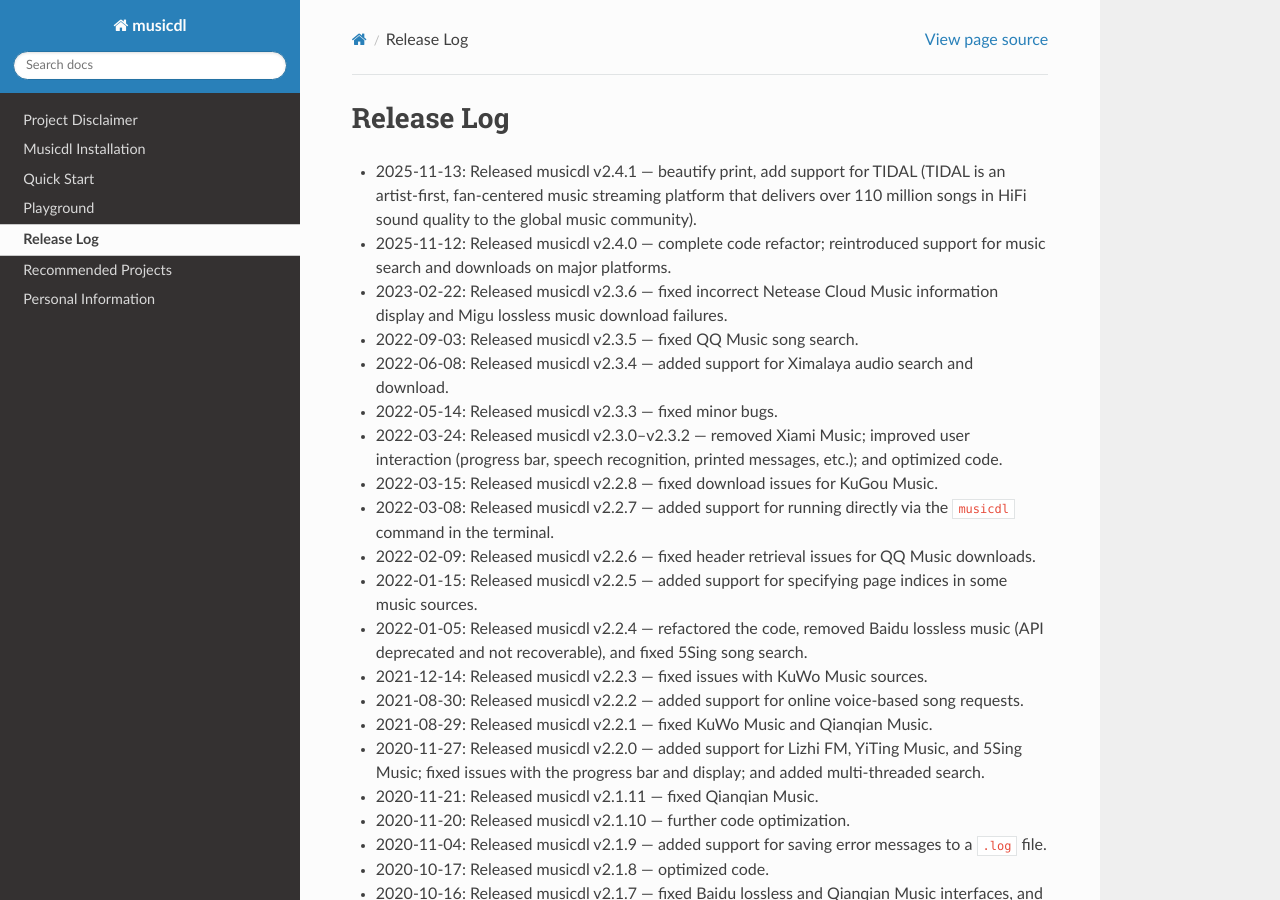
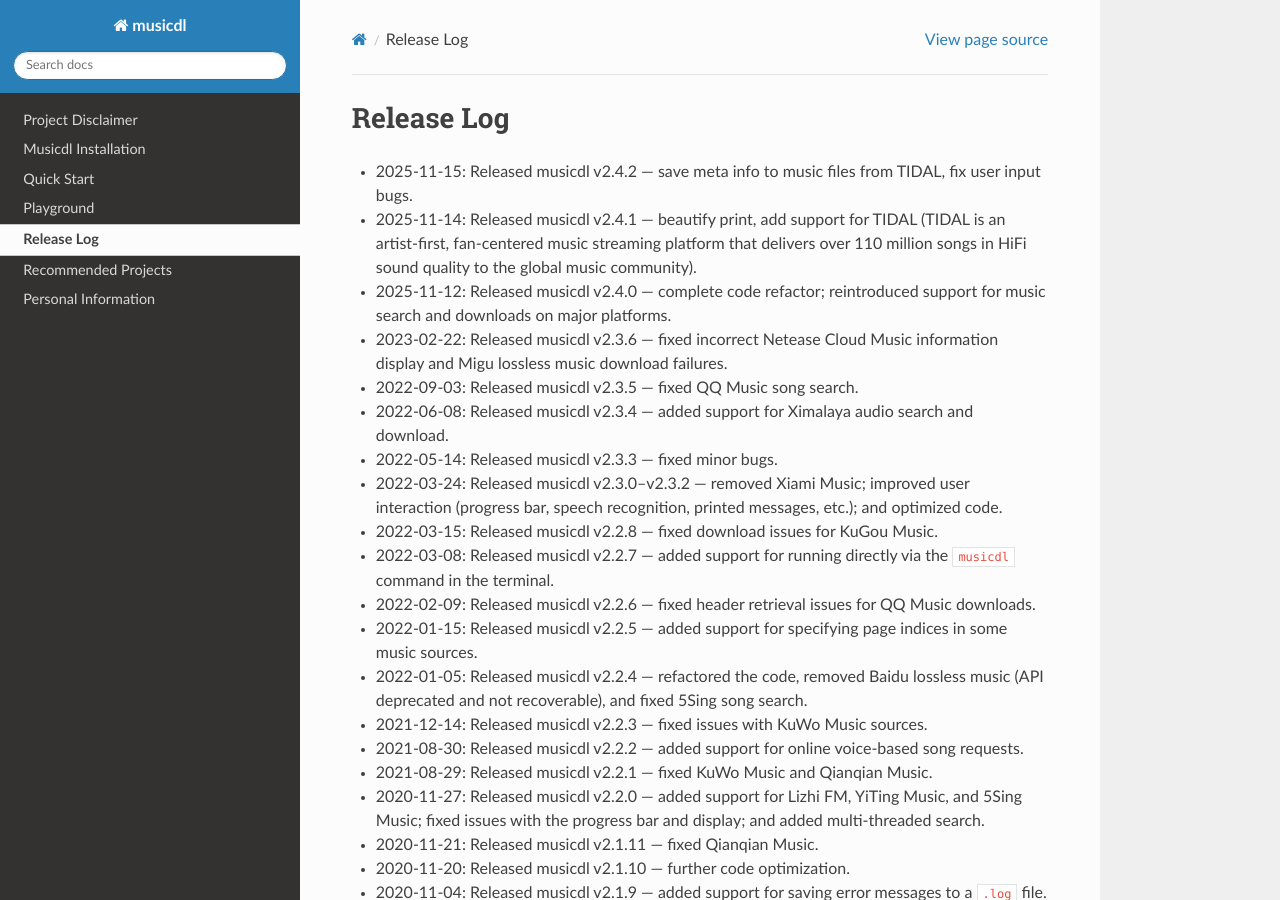
Before and after one commit to CharlesPikachu/musicdl, a Sphinx documentation site: the page built from docs/Changelog.md, in a window 1280 px wide and 900 px high. Built offline with Sphinx 7.4.7 and the Read the Docs theme 3.1.0, drawn with Linux system fonts in a browser that asks for light colours.

Commit message:
release musicdl v2.4.2

```diff
--- a/docs/Changelog.md
+++ b/docs/Changelog.md
@@ -1,6 +1,8 @@
 # Release Log
 
-- 2025-11-13: Released musicdl v2.4.1 — beautify print, add support for TIDAL (TIDAL is an artist-first, fan-centered music streaming platform that delivers over 110 million songs in HiFi sound quality to the global music community).
+- 2025-11-15: Released musicdl v2.4.2 — save meta info to music files from TIDAL, fix user input bugs.
+
+- 2025-11-14: Released musicdl v2.4.1 — beautify print, add support for TIDAL (TIDAL is an artist-first, fan-centered music streaming platform that delivers over 110 million songs in HiFi sound quality to the global music community).
 
 - 2025-11-12: Released musicdl v2.4.0 — complete code refactor; reintroduced support for music search and downloads on major platforms.
 
--- a/docs/conf.py
+++ b/docs/conf.py
@@ -20,7 +20,7 @@
 project = 'musicdl'
 copyright = '2020-2030, Zhenchao Jin'
 author = 'Zhenchao Jin'
-release = '2.4.1'
+release = '2.4.2'
 
 # -- General configuration ---------------------------------------------------
 
--- a/musicdl/__init__.py
+++ b/musicdl/__init__.py
@@ -5,7 +5,7 @@
 '''url'''
 __url__ = 'https://github.com/CharlesPikachu/musicdl'
 '''version'''
-__version__ = '2.4.1'
+__version__ = '2.4.2'
 '''author'''
 __author__ = 'Zhenchao Jin'
 '''email'''
```
Also changed, not shown: README.md (+2 -1 lines).
